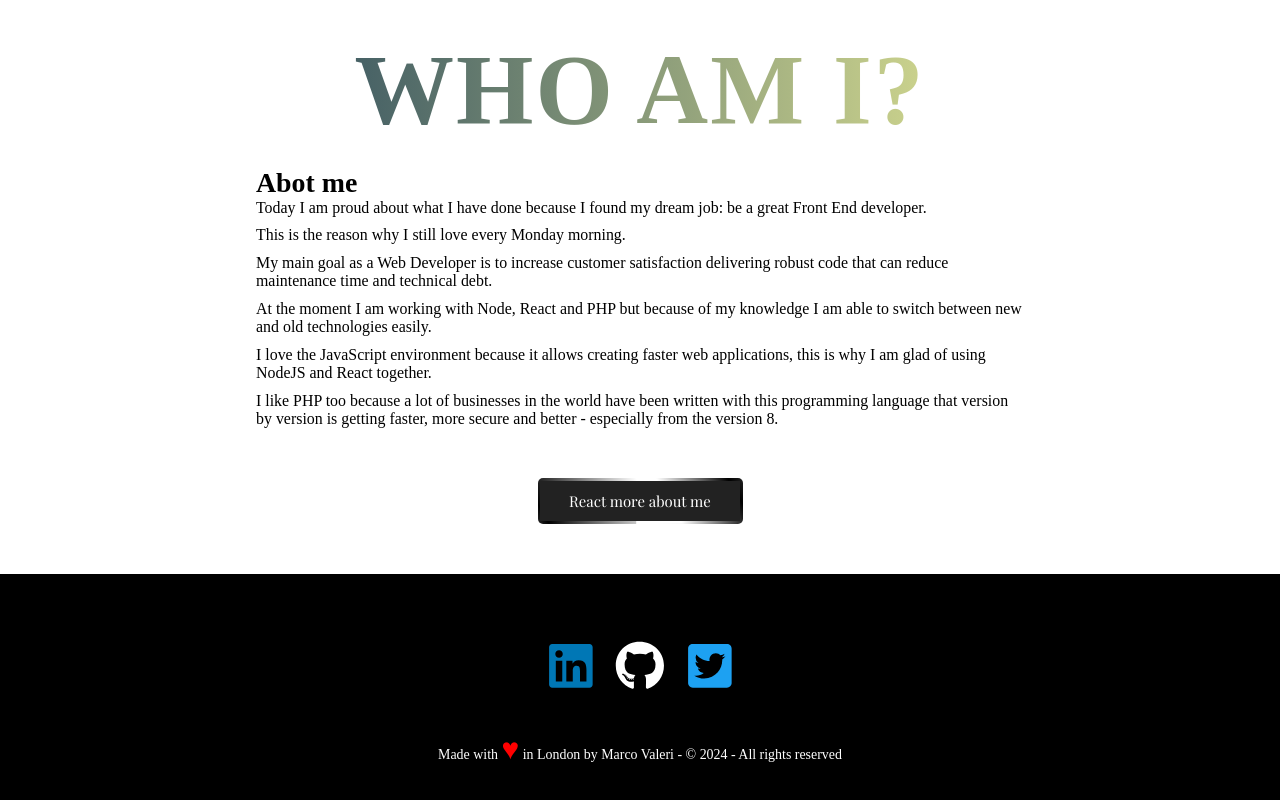
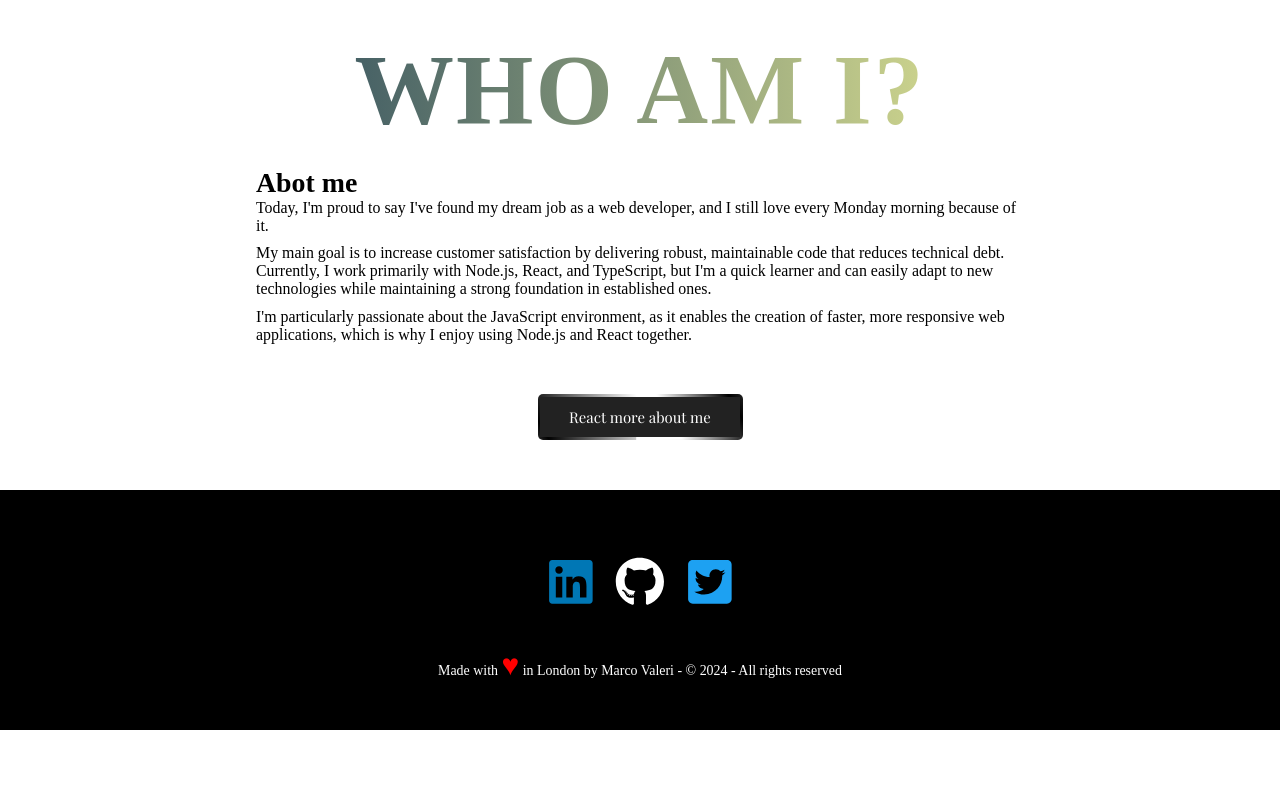
Before and after one commit to MarcoValeri/dev-marco-portfolio, a React (Vite) app: page / in a window 1280 px wide. Shown: the part 1914-2714 px from the top of the page. After the commit the page ends 2644 px from the top, so only its background shows below. Built offline with nearby package versions, Linux system fonts and the light colour scheme; a web font is replaced by a local one.

Commit message:
Add new bio on the home

```diff
--- a/src/content/pages.js
+++ b/src/content/pages.js
@@ -77,9 +77,9 @@ export const PAGES = [
     {
         page: "contact",
         content: [
-            "I'm seeking out opportunities to collaborate with companies / agencies / individuals, not just work for them.",
-            "I want to bring my skills as Full Stack Developer and SEO and work together to solve real business-problems.",
-            "Feel free to reach out through any platforms bellow:",
+            "I'm actively seeking collaborative partnerships with companies, agencies, or individuals who are passionate about solving real business problems.",
+            "I bring expertise in React, Node.js, and TypeScript development, along with a proven track record in technical SEO and performance optimization.",
+            "Let's connect and explore how we can leverage my skills to achieve your business goals. You can reach me at:",
             "<a className='contact__email link-no-style link-highlight' href='mailto:info@marcovaleri.net'>info@marcovaleri.net</a>"
         ]
     },
--- a/src/pages/Home/Home.jsx
+++ b/src/pages/Home/Home.jsx
@@ -40,12 +40,9 @@ const Home = () => {
                 <TitleElastic title="Who am I?" />
                 <div className="home__about-preview-content">
                     <h4 className="h4">Abot me</h4>
-                    <p className="body-3">Today I am proud about what I have done because I found my dream job: be a great Front End developer.</p>
-                    <p className="body-3">This is the reason why I still love every Monday morning.</p>
-                    <p className="body-3">My main goal as a Web Developer is to increase customer satisfaction delivering robust code that can reduce maintenance time and technical debt. </p>
-                    <p className="body-3">At the moment I am working with Node, React and PHP but because of my knowledge I am able to switch between new and old technologies easily.</p>
-                    <p className="body-3">I love the JavaScript environment because it allows creating faster web applications, this is why I am glad of using NodeJS and React together.</p>
-                    <p className="about-me__content-last-line body-3">I like PHP too because a lot of businesses in the world have been written with this programming language that version by version is getting faster, more secure and better - especially from the version 8.</p>
+                    <p className="body-3">Today, I'm proud to say I've found my dream job as a web developer, and I still love every Monday morning because of it.</p>
+                    <p className="body-3">My main goal is to increase customer satisfaction by delivering robust, maintainable code that reduces technical debt. Currently, I work primarily with Node.js, React, and TypeScript, but I'm a quick learner and can easily adapt to new technologies while maintaining a strong foundation in established ones.</p>
+                    <p className="about-me__content-last-line body-3">I'm particularly passionate about the JavaScript environment, as it enables the creation of faster, more responsive web applications, which is why I enjoy using Node.js and React together.</p>
                 </div>
                 <div className="home__about-preview-btn">
                     <ButtonAnimated
```
